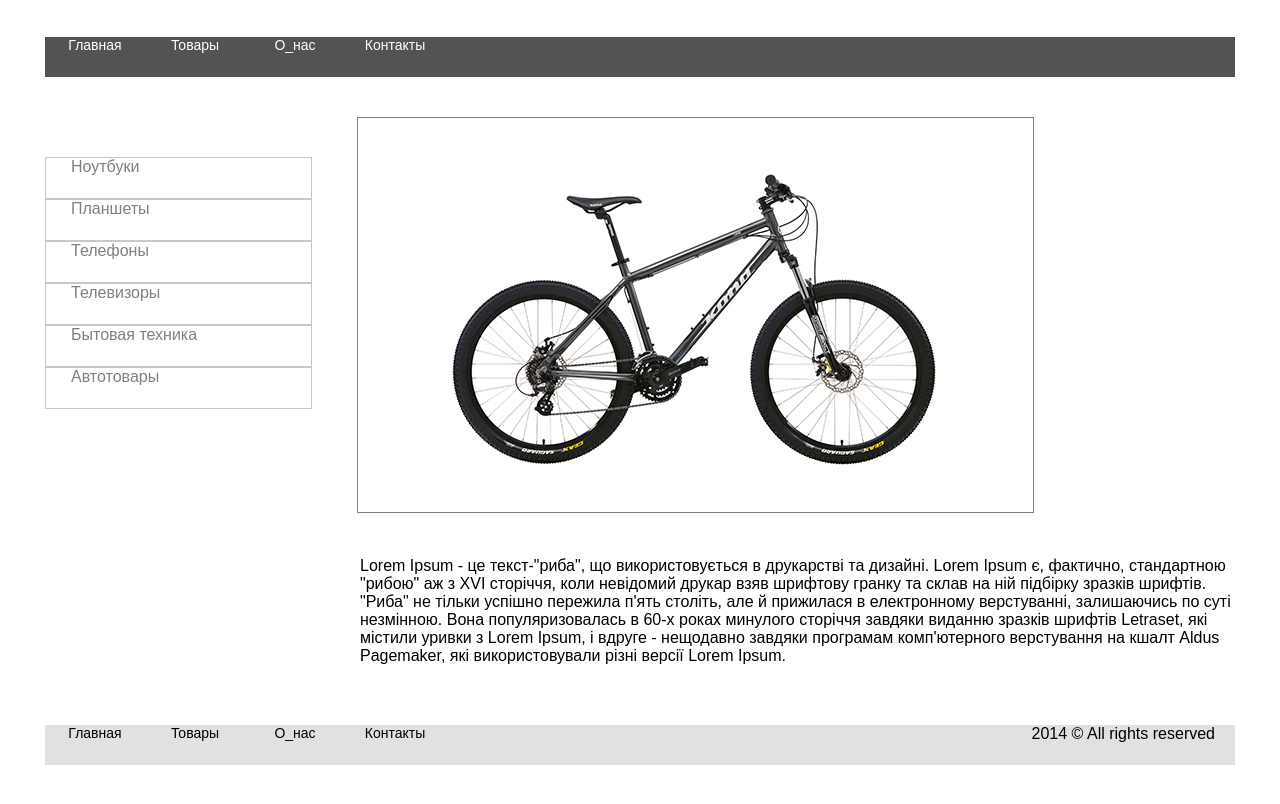
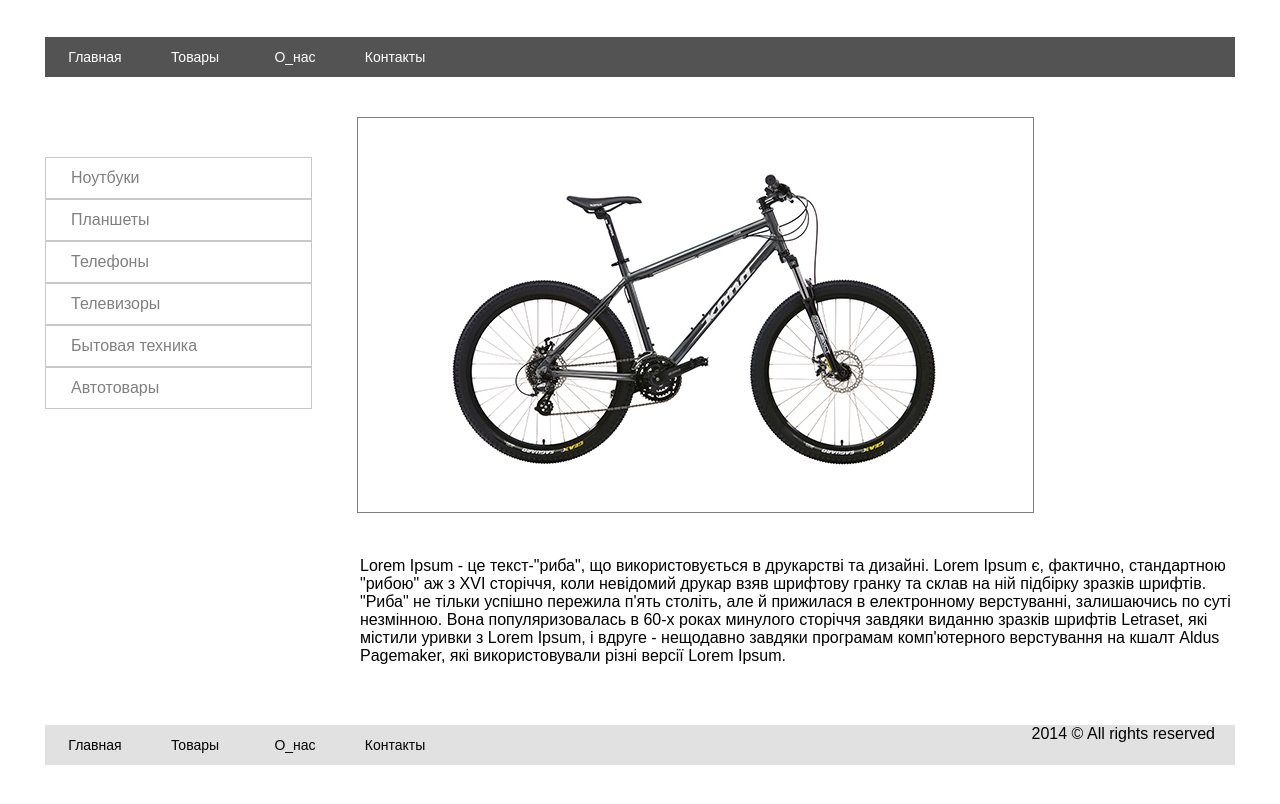
Before and after one commit to lebedenko-tatiana/HomeWork3, a plain HTML site: page index.html in a window 1280 px wide. Shown: the part 90-894 px from the top of the page. Drawn offline with Linux system fonts and the light colour scheme.

Commit message:
second commit

```diff
--- a/css/style.css
+++ b/css/style.css
@@ -10,14 +10,14 @@ margin: 50px 45px 0 ;
 
 .TopMenu{
 font-size: 0;
-line-height: 0;
+/*line-height: 0;*/
 letter-spacing: -1px;
 background: #535353;
 margin: 40px 45px;
 }
 
 .TopMenu li{
-line-height: normal;
+line-height: 40px;
 font-size: 14px;
 color: white;
 letter-spacing: normal;
@@ -47,6 +47,7 @@ float: left;
 .Menu li {
 list-style: none;
 border: 1px solid #c8c8c8;
+line-height: 40px;
 width: 240px;
 height: 40px;
 padding-left: 25px;
@@ -75,13 +76,13 @@ margin: 40px 45px 60px 360px;
 
 .BottomMenu{
 font-size: 0;
-line-height: 0;
+/*line-height: 0;*/
 letter-spacing: -1px;
 float: left;
 }
 
 .BottomMenu li{
-line-height: normal;
+line-height: 40px;
 font-size: 14px;
 color: black;
 letter-spacing: normal;
--- a/index.html
+++ b/index.html
@@ -51,9 +51,7 @@
   </ul>
 
   <div class="inside_SideBar">
-   <span>2014 </span>
-   <span>&copy;</span>
-   <span> All rights reserved</span>
+   <span>2014 &copy; All rights reserved</span>
   </div>
 
   </div>
```
